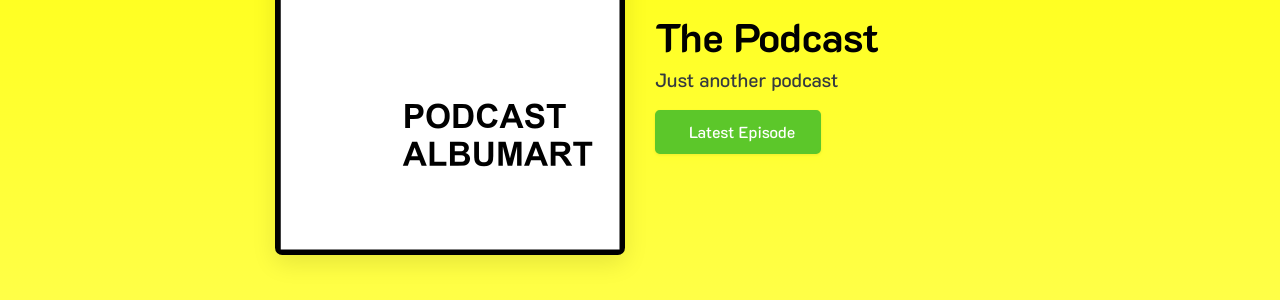
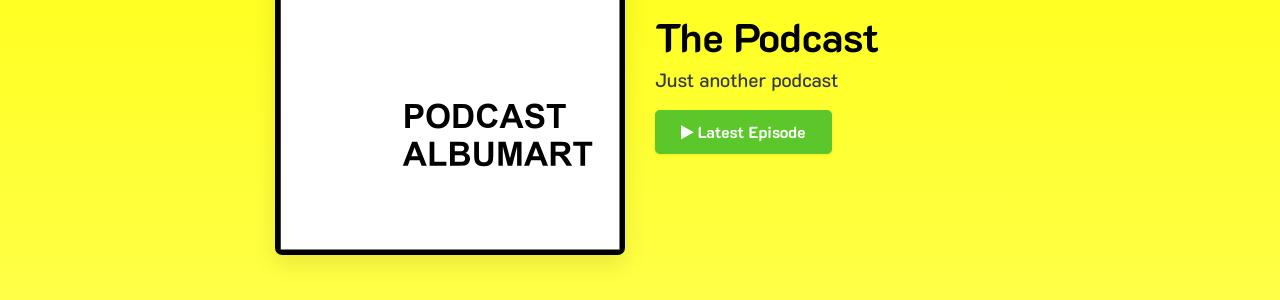
Before and after one commit to gitzain/template-PODCAST, a Jekyll site: the page built from index.html, in a window 1280 px wide. Shown: the part 283-583 px from the top of the page. Built offline with Jekyll 4.4.1, drawn with Linux system fonts in a browser that asks for light colours.

Commit message:
Fixing albumart

```diff
--- a/_layouts/default.html
+++ b/_layouts/default.html
@@ -61,16 +61,10 @@
 			display: none;
             }
 
-            .albumart {
-                background-image: url("images/albumart.jpg");
-                background-size: contain;
-                border-radius: .45rem;
-                background-color: #ffffff;
-                padding: 1.52rem;
-                box-shadow: 0 8px 24px 0 rgba(0, 0, 0, 0.1);
-                width: 350px;
-                height: 350px;
-}
+			.albumart {
+			border-radius: .45rem;
+			box-shadow: 0 8px 24px 0 rgba(0, 0, 0, 0.1);
+			}
 		</style>
 	</head>
 	<body>
--- a/_layouts/post.html
+++ b/_layouts/post.html
@@ -30,7 +30,7 @@
 				<div class="row mt-6 justify-content-center">
 					<div class="col-md-3 my-auto">
 						<div class="play-overlay">
-							<img src="images/albumart.jpg" class="img-fluid albumart" alt="Albumart">
+							<img src="{{ site.baseurl }}/images/albumart.jpg" class="img-fluid albumart" alt="Albumart">
 							<a id="audioControl" href="#">
 								<div class="overlay-button-icon" id="play"><i class="fa fa-play-circle" aria-hidden="true"></i></div>
 								<div class="overlay-button-icon" id="pause"><i class="fa fa-pause-circle" aria-hidden="true"></i></div>
--- a/index.html
+++ b/index.html
@@ -12,13 +12,14 @@
 				<!--Header-->
 				<div class="row mt-6 justify-content-center">
 					<div class="col-md-4">
-						<div class="albumart"></div>
+						<img src="{{ site.baseurl }}/images/albumart.jpg" class="img-fluid albumart" alt="Albumart">
 					</div>
 					<div class="col-md-4 my-auto">
 						<h1 class="mb-0">{{ site.name }}</h1>
 						<p class="lead">{{ site.description }}</p>
-						<a href="#" class="btn btn-success svg-icon"><em class="mr-2" data-feather="play"></em> Latest Episode</a>
-					</div>
+						<button id="play" type="button" class="btn btn-success"><i class="fa fa-play" aria-hidden="true"> </i>
+							Latest Episode</button>
+						</div>
 				</div>
 
 			</div>
```
